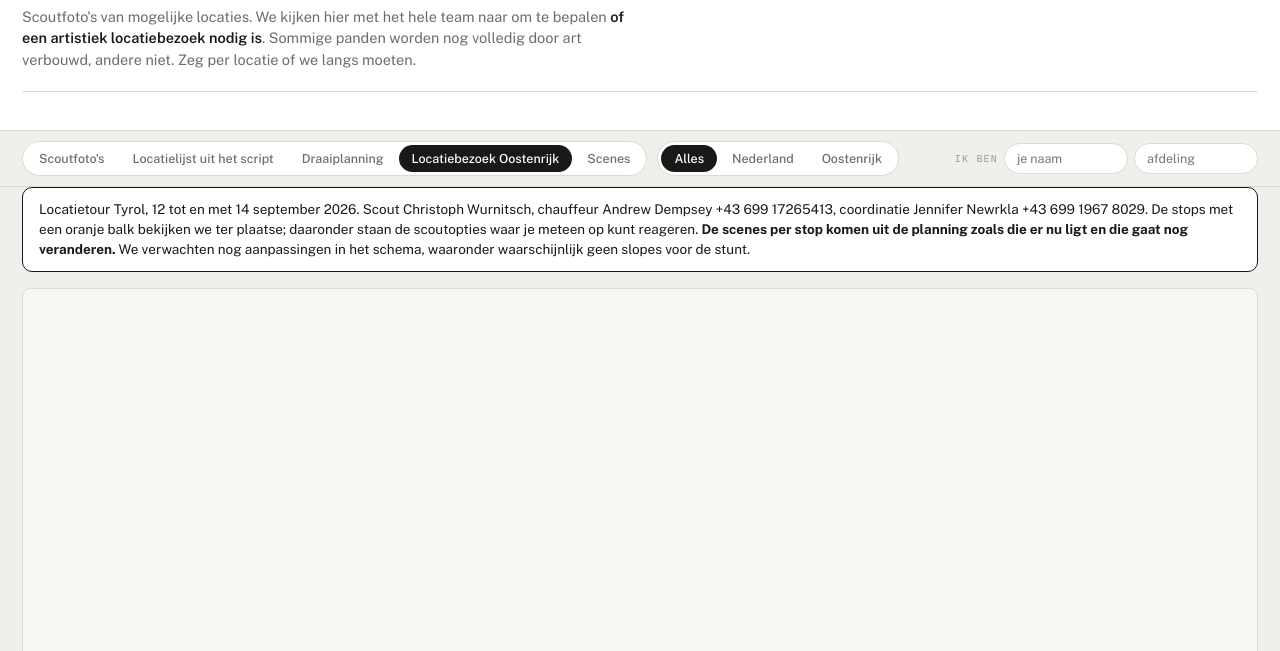
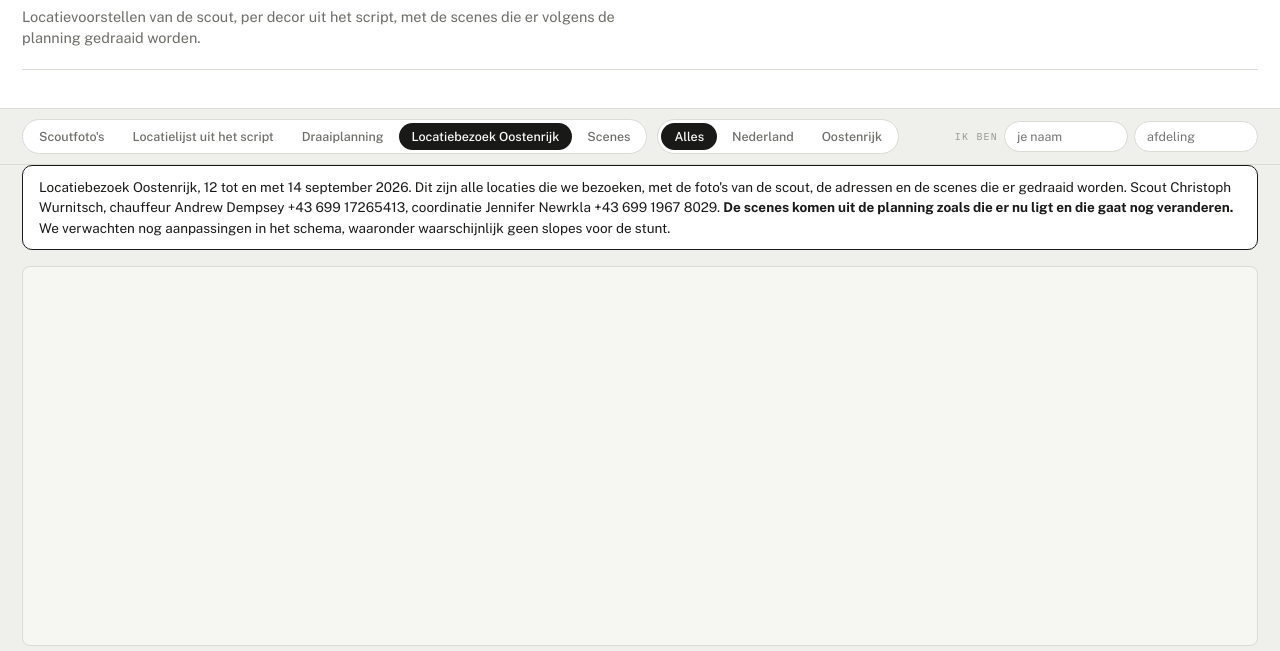
Before and after one commit to jenniferjones-khf/bonbini-uren, a website: page locaties.html in a window 1280 px wide. Both pictures are taken after a click on the button "Locatiebezoek Oostenrijk". Shown: the part 106-757 px from the top of the page. Drawn offline with nearby package versions, Linux system fonts and the light colour scheme.

Commit message:
Revise location descriptions and tour message
Updated the description of location proposals and modified the message for the location tour.

```diff
--- a/locaties.html
+++ b/locaties.html
@@ -205,7 +205,7 @@
   <div class="wrap">
     <p class="oog">Bon Bini 6 &middot; Jetzt Geht's Los</p>
     <h1>Locaties</h1>
-    <p class="doel">Scoutfoto's van mogelijke locaties. We kijken hier met het hele team naar om te bepalen <b>of een artistiek locatiebezoek nodig is</b>. Sommige panden worden nog volledig door art verbouwd, andere niet. Zeg per locatie of we langs moeten.</p>
+    <p class="doel">Locatievoorstellen van de scout, per decor uit het script, met de scenes die er volgens de planning gedraaid worden.</p>
     <div class="telling" id="telling"></div>
   </div>
 </header>
@@ -654,10 +654,10 @@ if (!code) {
   }
 
   function bouw() {
-    var h = '<div class="melding" style="margin-bottom:16px">Locatietour Tyrol, 12 tot en met 14 september 2026. ' +
+    var h = '<div class="melding" style="margin-bottom:16px">Locatiebezoek Oostenrijk, 12 tot en met 14 september 2026. ' +
+      "Dit zijn alle locaties die we bezoeken, met de foto's van de scout, de adressen en de scenes die er gedraaid worden. " +
       "Scout Christoph Wurnitsch, chauffeur Andrew Dempsey +43 699 17265413, coordinatie Jennifer Newrkla +43 699 1967 8029. " +
-      "De stops met een oranje balk bekijken we ter plaatse; daaronder staan de scoutopties waar je meteen op kunt reageren. " +
-      "<b>De scenes per stop komen uit de planning zoals die er nu ligt en die gaat nog veranderen.</b> " +
+      "<b>De scenes komen uit de planning zoals die er nu ligt en die gaat nog veranderen.</b> " +
       "We verwachten nog aanpassingen in het schema, waaronder waarschijnlijk geen slopes voor de stunt.</div>" +
       '<div id="tourkaart" style="height:380px;border:1px solid var(--lijn);border-radius:var(--radius);margin-bottom:8px;background:var(--vlak2)"></div>' +
       '<div class="planregel" style="margin:0 6px 20px">Kaart en satellietbeeld van Esri, rechtsboven te wisselen. Breitlahner Alm staat bij benadering op Dornauberg; het adres is Dornauberg 70 maar dat huisnummer is op de kaart niet te vinden.</div>';
```
